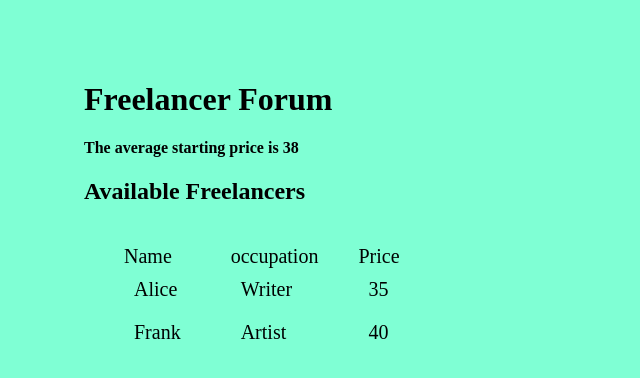
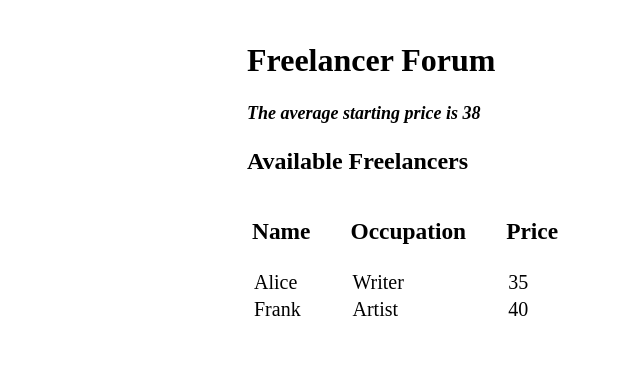
Before and after one commit to preethirmani/Unit2.FreelancerForum, a plain HTML site: page index.html in a window 1280 px wide. Shown: the whole page, without its empty margins (180-820 px from the left). Drawn offline with Linux system fonts and the light colour scheme.

Commit message:
style changes

```diff
--- a/index.css
+++ b/index.css
@@ -1,15 +1,26 @@
 body{
-  background-color: aquamarine;
-  padding: 4% 20%;
+
+  padding: 1% 30%;
+}
+
+div {
+  margin-left: 35px;
+
 }
 
 ul {
   float: left;
   font-size: 20px;
+  margin: 0px;
+
 }
 
-ul li {
-  padding: 10px;
+li {
   list-style: none;
+  padding: 2px;
+}
 
+h4 {
+  font-style: italic;
+  font-size: 18px;
 }
--- a/index.html
+++ b/index.html
@@ -8,17 +8,20 @@
 
 </head>
 <body>
-  <h1></h1>
-  <h4></h4>
-  <h2 id="freelance-h2"></h2>
+  <div>
+    <h1></h1>
+    <h4></h4>
+    <h2 id="freelance-h2"></h2>
+  </div>
 
-  <ul id="names"> Name
+
+  <ul id="names"> <h3>Name</h3>
   </ul>
 
-  <ul id="occupations"> occupation
+  <ul id="occupations"> <h3>Occupation</h3>
   </ul>
 
-  <ul id="price"> Price
+  <ul id="price"> <h3>Price</h3>
   </ul>
 
   <script src="index.js"></script>
```
